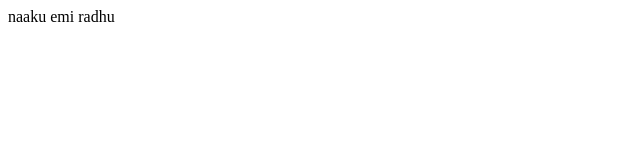
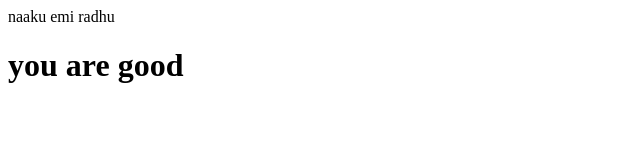
Before and after one commit to Chandrasekhar00/ch9, a plain HTML site: page index.html in a window 1280 px wide. Shown: the whole page, without its empty margins (0-640 px from the left). Drawn offline with Linux system fonts and the light colour scheme.

Commit message:
added h1

```diff
--- a/index.html
+++ b/index.html
@@ -7,5 +7,8 @@
 </head>
 <body>
     naaku emi radhu
+    <div class="chandu">
+        <H1>you are good </H1>
+    </div>
 </body>
 </html>
```
